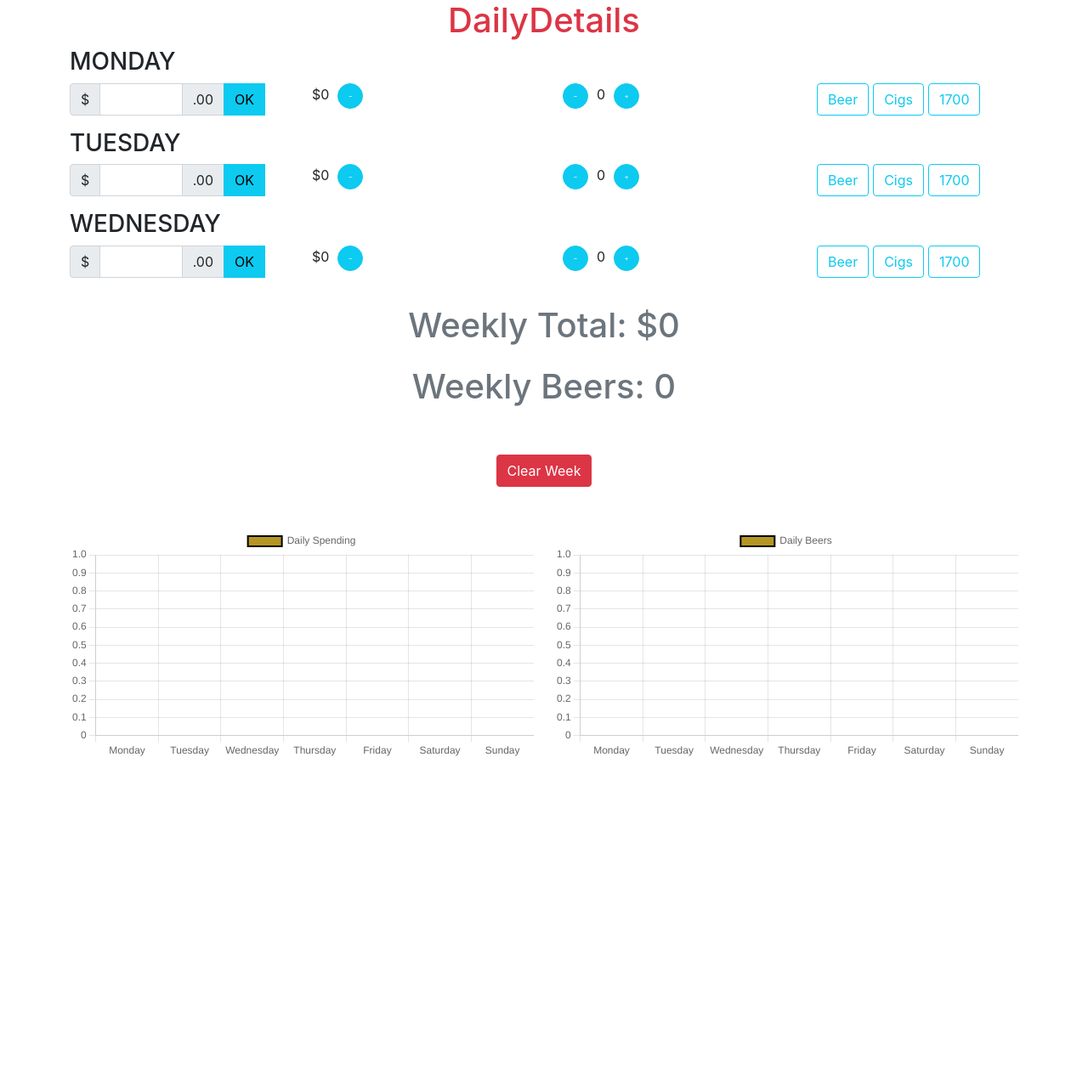
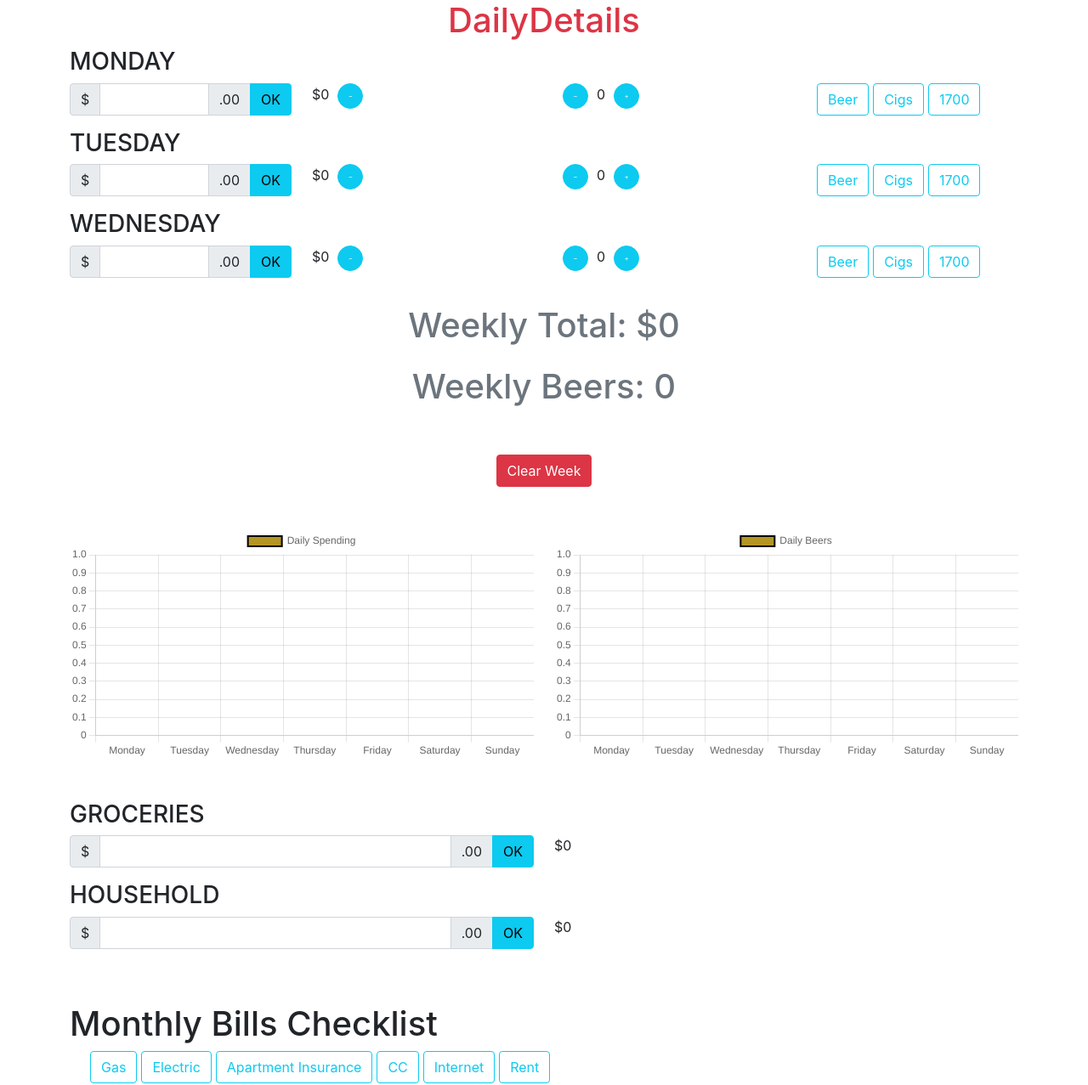
Before and after one commit to CatLibWilk/daily_details, a React (Create React App) app: page / in a window 1280 px wide. Shown: the whole page at 85% size. Before the commit the page ends 894 px from the top, so only its background shows below. Built offline with nearby package versions, Linux system fonts and the light colour scheme.

Commit message:
monthly bills checklist

```diff
--- a/src/App.js
+++ b/src/App.js
@@ -1,6 +1,8 @@
 import React from 'react';
 import DayRow from './components/DayRow';
 import WeekChart from './components/WeekChart';
+import MonthlyExpenseRow from './components/MonthlyExpenseRow';
+import RadioSet from './components/RadioSet';
 
 class App extends React.Component{
   constructor(props){
@@ -16,13 +18,46 @@ class App extends React.Component{
         sunday: { 'money':0, 'beers':0 },
 
         totals: { 'money':0, 'beers': 0 }
+      },
+      monthly_exenditures: {
+        groceries: 0,
+        household: 0,
+        bills: 0,
+        medical: 0,
+        transportation: 0
       }
     }
   }
 
-  componentDidUpdate(){
-    //this is where trigger update of chart showing weekly spending//
-  }
+
+  clearWeek = ( ) => {
+    let new_state = {
+      days_of_week: {
+        monday: { 'money':0, 'beers':0 },
+        tuesday: { 'money':0, 'beers':0 },
+        wednesday: { 'money':0, 'beers':0 },
+        thursday: { 'money':0, 'beers':0 },
+        friday: { 'money':0, 'beers':0 },
+        saturday: { 'money':0, 'beers':0 },
+        sunday: { 'money':0, 'beers':0 },
+
+        totals: { 'money':0, 'beers': 0 }
+      },
+      monthly_exenditures: {
+        groceries: 0
+      }
+    }
+
+    this.setState( new_state );
+
+    /*loop through all the btn-check buttons and set checked = false*/
+    const radio_buttons = document.getElementsByClassName( "btn-check" )
+    for( var i = 0; i < radio_buttons.length; i++ ){
+        radio_buttons[i].checked = false
+
+    }
+
+  };
 
   updateTotalMoney = ( int_value, day ) => {
     let current_total = this.state.days_of_week[ `${day.toLowerCase()}` ].money;
@@ -75,31 +110,19 @@ class App extends React.Component{
 
   }
 
-  clearWeek = ( ) => {
-    let new_state = {
-      days_of_week: {
-        monday: { 'money':0, 'beers':0 },
-        tuesday: { 'money':0, 'beers':0 },
-        wednesday: { 'money':0, 'beers':0 },
-        thursday: { 'money':0, 'beers':0 },
-        friday: { 'money':0, 'beers':0 },
-        saturday: { 'money':0, 'beers':0 },
-        sunday: { 'money':0, 'beers':0 },
+  update_monthly_expenditures = ( value, expenditure ) => {
+    let current_total = this.state.monthly_exenditures[ `${expenditure.toLowerCase()}` ];
+    let new_state = {...this.state};
 
-        totals: { 'money':0, 'beers': 0 }
-      }
-    }
+    if ( value && parseInt( value ) ){
+      new_state.monthly_exenditures[ `${expenditure.toLowerCase( )}` ] = current_total + parseInt( value );
+      this.setState( new_state );
 
-    this.setState( new_state );
+    };
 
-    /*loop through all the btn-check buttons and set checked = false*/
-    const radio_buttons = document.getElementsByClassName( "btn-check" )
-    for( var i = 0; i < radio_buttons.length; i++ ){
-        radio_buttons[i].checked = false
-
-    }
-
-  };
+    const input_id = `money_input_${expenditure.toLowerCase( )}`
+    document.getElementById(input_id).value = '';
+  }
 
   render(){
     return(
@@ -159,11 +182,28 @@ class App extends React.Component{
           </div>
         </div>
         <div>
-          <row className="row">
+          <row className="row h-100">
             <WeekChart daily_data_array={ Object.values( this.state.days_of_week ).map( ( day ) => day.money ) } title={"Daily Spending"} />
             <WeekChart daily_data_array={ Object.values( this.state.days_of_week ).map( ( day ) => day.beers ) } title={"Daily Beers"} />
           </row>
         </div>
+        <div className="col-12 mt-5">
+        <MonthlyExpenseRow
+          title={"Groceries"}
+          update_monthly_expenditures={ this.update_monthly_expenditures }
+          expenseTotal={ this.state.monthly_exenditures.groceries }
+        />
+        <MonthlyExpenseRow
+          title={"Household"}
+          update_monthly_expenditures={ this.update_monthly_expenditures }
+          expenseTotal={ this.state.monthly_exenditures.household }
+        />
+        </div>
+        <div className="col-sm mt-5">
+          <h1>Monthly Bills Checklist</h1>
+            <RadioSet category='monthly_bills_checklist' name_array={['Gas', 'Electric', 'Apartment Insurance', 'CC', 'Internet', 'Rent']}/>
+        </div>
+
       </div>
     )
   }
--- a/src/components/DayRow.jsx
+++ b/src/components/DayRow.jsx
@@ -10,7 +10,7 @@ function DayRow(props){
         <h3>{props.title.toUpperCase()}</h3>
         <div className="row h-100">
 
-            <Input cf={ props.updateTotalMoney } day={props.title}/>
+            <Input cf={ props.updateTotalMoney } category={ props.title }/>
 
           <div className="col-sm text-left">
             ${props.totalMoney}
@@ -24,7 +24,7 @@ function DayRow(props){
           </div>
 
           <div className="col-sm">
-            <RadioSet day={props.title}/>
+            <RadioSet category={props.title} name_array={['Beer', 'Cigs', '1700']}/>
           </div>
 
         </div>
--- a/src/components/Input.jsx
+++ b/src/components/Input.jsx
@@ -1,14 +1,11 @@
 function Input(props){
-    const input_id = `money_input_${props.day.toLowerCase()}`
+    const input_id = `money_input_${props.category.toLowerCase()}`
     return(
         <div className="input-group mb-3 col-sm">
             <span className="input-group-text">$</span>
             <input id={input_id} type="text" className="form-control" aria-label="Amount (to the nearest dollar)" />
             <span className="input-group-text">.00</span>
-            <button className="btn btn-info" onClick={()=>{props.cf( document.getElementById(input_id).value, props.day ) } }>OK</button>
-            <svg class="bi" width="32" height="32" fill="currentColor">
-  <use xlinkHref="bootstrap-icons.svg#toggles"/>
-</svg>
+            <button className="btn btn-info" onClick={()=>{props.cf( document.getElementById(input_id).value, props.category ) } }>OK</button>
         </div>
 
     )
--- /dev/null
+++ b/src/components/MonthlyExpenseRow.jsx
@@ -0,0 +1,22 @@
+import Input from './Input.jsx'
+
+function MonthlyExpenseRow(props){
+
+    return(
+        <>
+        <h3>{props.title.toUpperCase()}</h3>
+        <div className="row h-100">
+
+            <Input cf={ props.update_monthly_expenditures } category={ props.title }/>
+
+          <div className="col-sm text-left">
+            ${props.expenseTotal}
+
+          </div>
+        </div>
+        </>
+    )
+
+}
+
+export default MonthlyExpenseRow
--- /dev/null
+++ b/src/components/Radio.jsx
@@ -0,0 +1,12 @@
+function Radio(props){
+    const button_id = `btn-check${props.id}-outlined-${props.category}`
+    return(
+        <>
+            <input type="checkbox" className="btn-check" id={button_id} autoComplete="off" />
+            <label className="btn btn-outline-info mr-1 radio-btn" htmlFor={button_id}>{props.name}</label>
+        </>
+    )
+
+}
+
+export default Radio
--- a/src/components/RadioSet.jsx
+++ b/src/components/RadioSet.jsx
@@ -1,20 +1,10 @@
+import Radio from './Radio';
+
 function RadioSet(props){
-    const button1 = `btn-check-outlined-${props.day}`
-    const button2 = `btn-check2-outlined-${props.day}`
-    const button3 = `btn-check3-outlined-${props.day}`
     return(
-        <>
-        <div className="form-check">
-            <input type="checkbox" className="btn-check" id={button1} autoComplete="off" />
-            <label className="btn btn-outline-info mr-1 radio-btn" htmlFor={button1}>Beer</label>
-
-            <input type="checkbox" className="btn-check" id={button2} autoComplete="off" />
-            <label className="btn btn-outline-info mr-1 radio-btn" htmlFor={button2}>Cigs</label>
-
-            <input type="checkbox" className="btn-check" id={button3} autoComplete="off" />
-            <label className="btn btn-outline-info mr-1 radio-btn" htmlFor={button3}>1700</label>
-        </div>
-        </>
+    <div className="form-check">
+        {props.name_array.map( ( button, i ) => <Radio id={i} category={props.category} name={button}/> )}
+    </div>
     )
 
 }
```
Also changed, not shown: src/components/RadioSet copy.jsx (added, +24 -0 lines), 1 other file (tests, documents, lock files or other folders).
